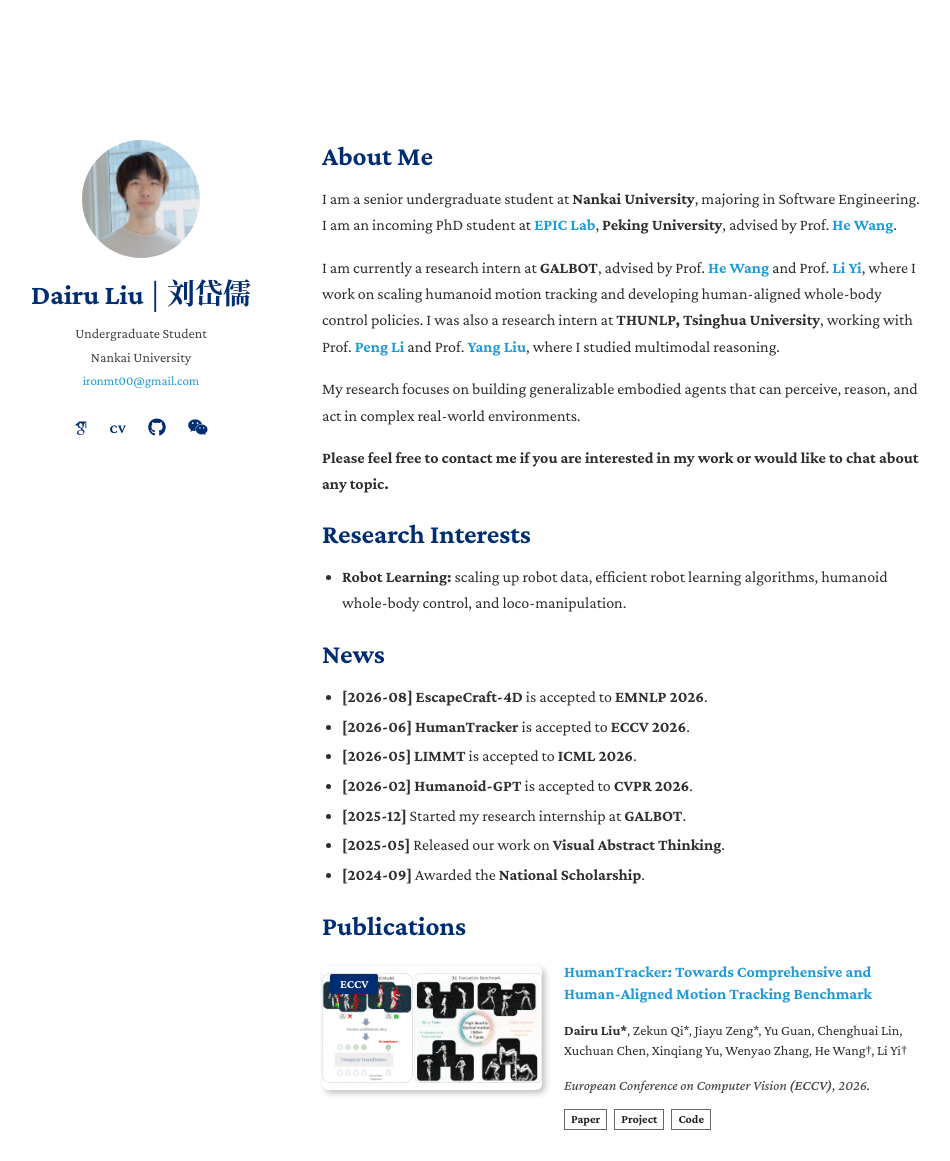
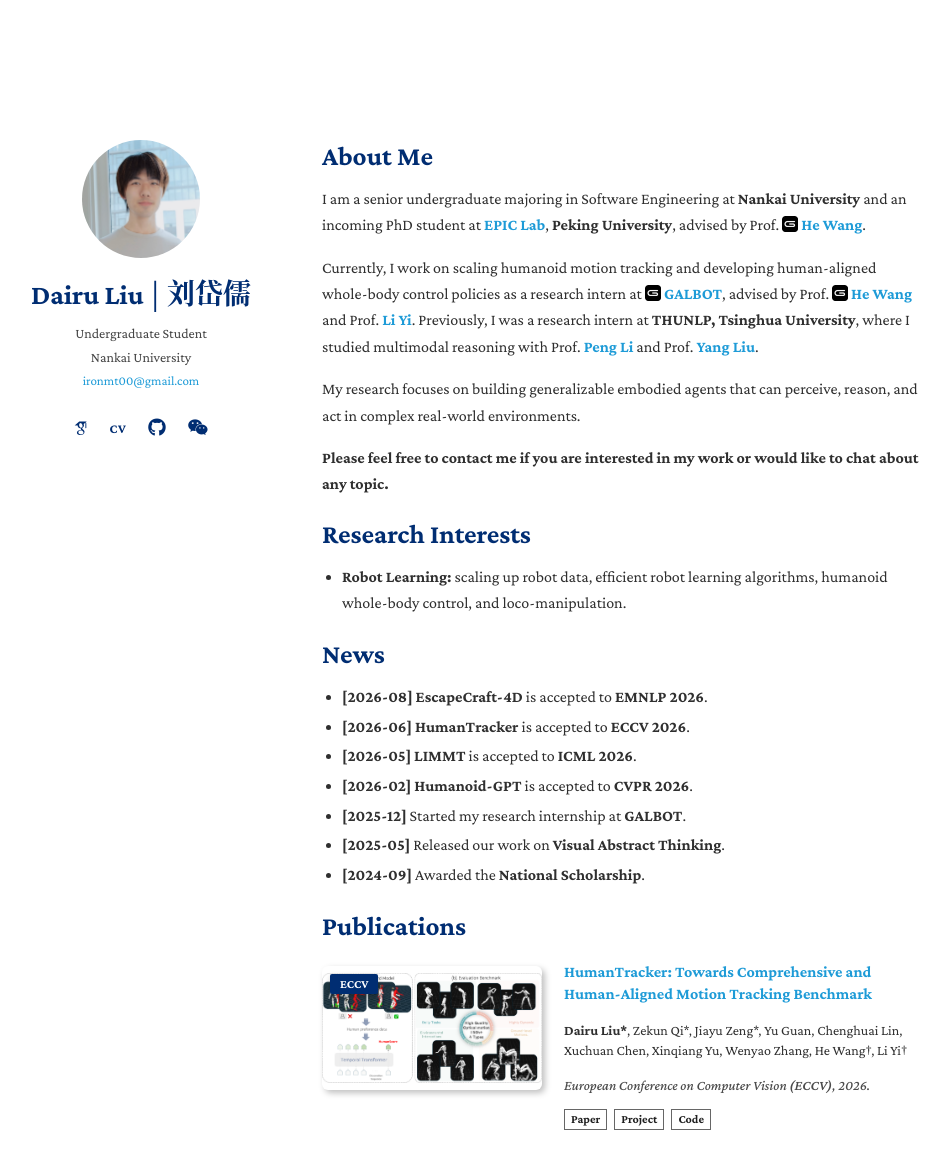
Before and after one commit to dairuliu/dairuliu.github.io, a Jekyll site: the page built from _pages/about.md, in a window 1280 px wide and 1400 px high, cut to the strip 0-1161 px from the top of the window. Shown: the whole strip, without its empty margins (172-1122 px from the left). Built offline with Jekyll 4.4.1, drawn with Linux system fonts in a browser that asks for light colours; some web fonts are replaced.

Commit message:
Polish biography and add website icons and personal favicon

```diff
--- a/_includes/head/custom.html
+++ b/_includes/head/custom.html
@@ -5,13 +5,13 @@
 <!-- Support for Academicons -->
 <link rel="stylesheet" href="{{ base_path }}/assets/css/academicons.css"/>
 
-<!-- favicon from https://commons.wikimedia.org/wiki/File:OOjs_UI_icon_academic-progressive.svg -->
+<!-- Dairu Liu monogram -->
 <link rel="apple-touch-icon" sizes="180x180" href="{{ base_path }}/images/apple-touch-icon-180x180.png"/>
-<link rel="icon" type="image/svg+xml" href="{{ base_path }}/images/favicon.svg"/>
-<link rel="icon" type="image/png" href="{{ base_path }}/images/favicon-32x32.png" sizes="32x32"/>
-<link rel="icon" type="image/png" href="{{ base_path }}/images/favicon-192x192.png" sizes="192x192"/>
+<link rel="icon" type="image/svg+xml" href="{{ base_path }}/images/favicon.svg?v=dl"/>
+<link rel="icon" type="image/png" href="{{ base_path }}/images/favicon-32x32.png?v=dl" sizes="32x32"/>
+<link rel="icon" type="image/png" href="{{ base_path }}/images/favicon-192x192.png?v=dl" sizes="192x192"/>
 <link rel="manifest" href="{{ base_path }}/images/manifest.json"/>
-<link rel="icon" href="/images/favicon.ico"/>
+<link rel="icon" href="{{ base_path }}/images/favicon.ico?v=dl"/>
 <meta name="theme-color" content="#ffffff"/>
 
 <!-- end custom head snippets -->
--- a/_pages/about.md
+++ b/_pages/about.md
@@ -11,9 +11,9 @@
 
 ## About Me
 
-I am a senior undergraduate student at **Nankai University**, majoring in Software Engineering. I am an incoming PhD student at [**EPIC Lab**](https://pku-epic.github.io), **Peking University**, advised by Prof. [**He Wang**](https://hughw19.github.io).
+I am a senior undergraduate majoring in Software Engineering at **Nankai University** and an incoming PhD student at [**EPIC Lab**](https://pku-epic.github.io), **Peking University**, advised by Prof. <a href="https://hughw19.github.io"><img class="bio-icon" src="{{ base_path }}/images/icons/he-wang.png" alt="" width="16" height="16"> <strong>He Wang</strong></a>.
 
-I am currently a research intern at **GALBOT**, advised by Prof. [**He Wang**](https://hughw19.github.io) and Prof. [**Li Yi**](https://ericyi.github.io), where I work on scaling humanoid motion tracking and developing human-aligned whole-body control policies. I was also a research intern at **THUNLP, Tsinghua University**, working with Prof. [**Peng Li**](https://lpeng.net) and Prof. [**Yang Liu**](https://nlp.csai.tsinghua.edu.cn/~ly/), where I studied multimodal reasoning.
+Currently, I work on scaling humanoid motion tracking and developing human-aligned whole-body control policies as a research intern at <a href="https://www.galbot.com"><img class="bio-icon" src="{{ base_path }}/images/icons/galbot.png" alt="" width="16" height="16"> <strong>GALBOT</strong></a>, advised by Prof. <a href="https://hughw19.github.io"><img class="bio-icon" src="{{ base_path }}/images/icons/he-wang.png" alt="" width="16" height="16"> <strong>He Wang</strong></a> and Prof. [**Li Yi**](https://ericyi.github.io). Previously, I was a research intern at **THUNLP, Tsinghua University**, where I studied multimodal reasoning with Prof. [**Peng Li**](https://lpeng.net) and Prof. [**Yang Liu**](https://nlp.csai.tsinghua.edu.cn/~ly/).
 
 My research focuses on building generalizable embodied agents that can perceive, reason, and act in complex real-world environments.
 
--- a/_sass/layout/_minimal_light_home.scss
+++ b/_sass/layout/_minimal_light_home.scss
@@ -15,6 +15,15 @@
 .minimal-light-home a:hover {
   color: #002d72;
   text-decoration: underline;
+}
+
+.minimal-light-home .bio-icon {
+  display: inline-block;
+  width: 16px;
+  height: 16px;
+  margin: 0;
+  border-radius: 3px;
+  vertical-align: -2px;
 }
 
 .minimal-light-shell {
```
Also changed, not shown: images/apple-touch-icon-180x180.png, images/favicon-192x192.png, images/favicon-32x32.png, images/favicon-512x512.png, images/favicon.ico, images/favicon.svg, images/icons/galbot.png (added), images/icons/he-wang.png (added), images/manifest.json.
